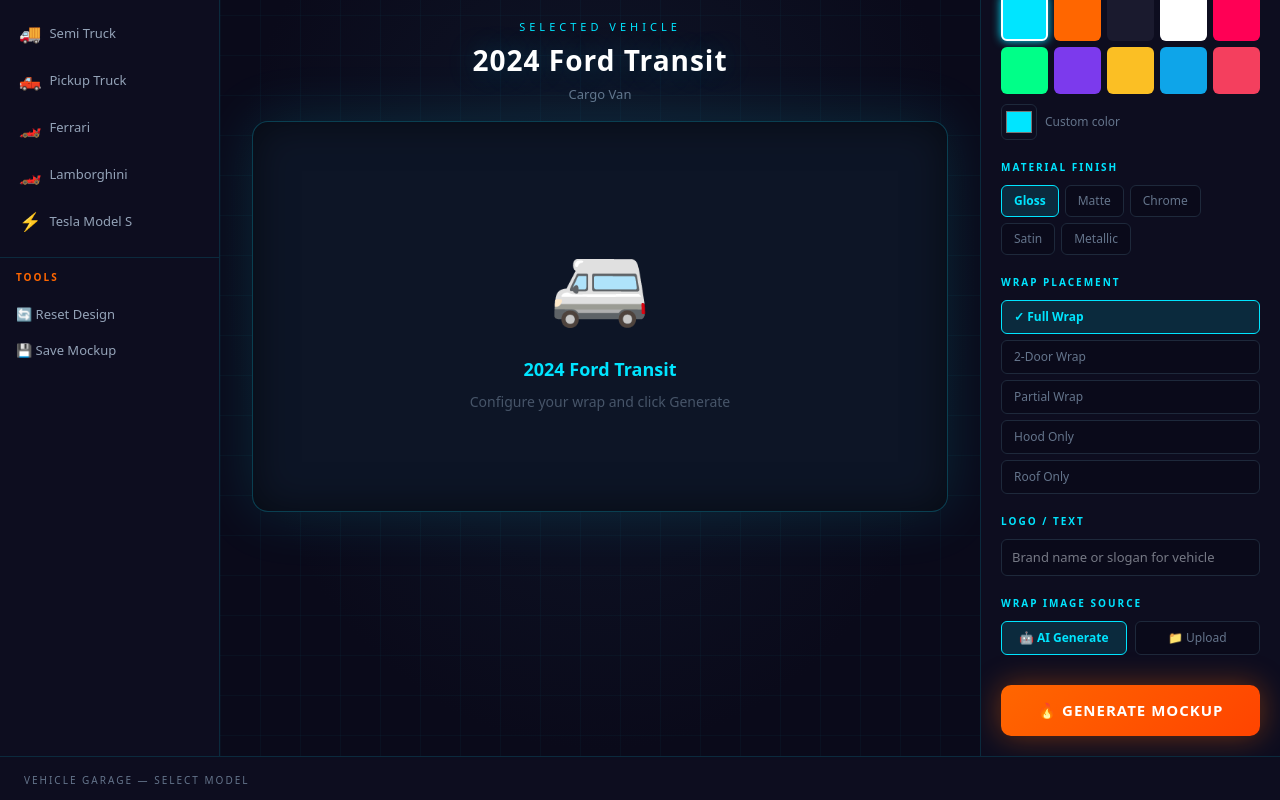
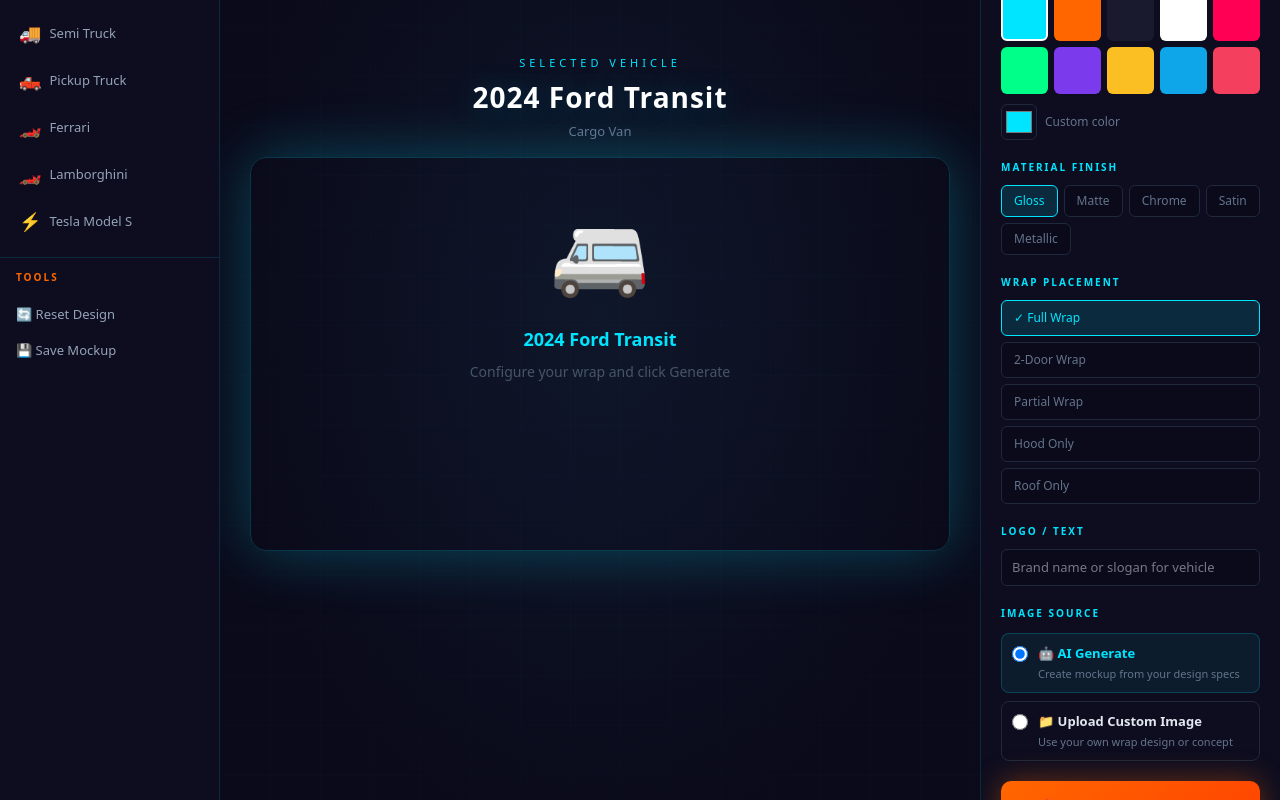
Before and after one commit to ThinkEasy229/nextjs-boilerplate, a Next.js app: page /wrap-lab in a window 1280 px wide. Shown: the part 280-1080 px from the top of the page. Built offline with nearby package versions, Linux system fonts and the light colour scheme.

Commit message:
Improve Wrap Lab UX: Make custom image upload always visible with radio button selection (Option A)

```diff
--- a/app/wrap-lab/page.tsx
+++ b/app/wrap-lab/page.tsx
@@ -38,7 +38,7 @@
   const [material, setMaterial] = useState(MATERIALS[0]);
   const [placement, setPlacement] = useState(PLACEMENTS[0]);
   const [logoText, setLogoText] = useState('');
-  const [useCustomImage, setUseCustomImage] = useState(false);
+  const [imageSource, setImageSource] = useState<'ai' | 'upload'>('ai');
   const [customImageFile, setCustomImageFile] = useState<File | null>(null);
   const [customImagePreview, setCustomImagePreview] = useState<string | null>(null);
   const [isGenerating, setIsGenerating] = useState(false);
@@ -49,7 +49,21 @@
   function handleImageUpload(e: React.ChangeEvent<HTMLInputElement>) {
     const file = e.target.files?.[0];
     if (!file) return;
+
+    // Validate file size (10MB max)
+    if (file.size > 10 * 1024 * 1024) {
+      setError('File size must be less than 10MB');
+      return;
+    }
+
+    // Validate file type
+    if (!['image/jpeg', 'image/png', 'image/webp'].includes(file.type)) {
+      setError('Only JPG, PNG, and WebP images are supported');
+      return;
+    }
+
     setCustomImageFile(file);
+    setError('');
     const reader = new FileReader();
     reader.onload = (ev) => setCustomImagePreview(ev.target?.result as string);
     reader.readAsDataURL(file);
@@ -59,6 +73,11 @@
     setError('');
     if (!companyName.trim()) {
       setError('Please enter a company name.');
+      return;
+    }
+
+    if (imageSource === 'upload' && !customImageFile) {
+      setError('Please upload an image for your wrap design.');
       return;
     }
 
@@ -87,7 +106,7 @@
         preferredColors: `${material} finish, primary color ${colorDesc}, electric accents`,
         designDirection: designDirection,
         tagline: tagline || undefined,
-        goals: `Generate a photorealistic, print-ready ${placement.toLowerCase()} wrap mockup for a ${selectedVehicle.year} ${selectedVehicle.make} ${selectedVehicle.model}. The wrap must be precisely fitted to this exact vehicle body style. Ultra-high quality, studio lighting, dramatic angle, no text artifacts, premium advertising quality.`,
+        goals: `Generate a photorealistic, print-ready ${placement.toLowerCase()} wrap mockup for a ${selectedVehicle.year} ${selectedVehicle.make} ${selectedVehicle.model}. The wrap must be precise, vehicle-accurate, ultra-high quality, studio lighting, dramatic angle, no text artifacts, premium advertising quality.`,
       };
 
       const res = await fetch('/api/wrap-concept', {
@@ -108,12 +127,12 @@
     }
   }
 
-  const displayImage = useCustomImage && customImagePreview ? customImagePreview : result?.imageUrl;
+  const displayImage = imageSource === 'upload' && customImagePreview ? customImagePreview : result?.imageUrl;
 
   return (
     <div style={{ minHeight: '100vh', background: '#0a0a1a', color: '#e2e8f0', fontFamily: 'system-ui, sans-serif' }}>
       {/* Top Header */}
-      <header style={{ background: 'rgba(10,10,26,0.95)', borderBottom: '1px solid #00e5ff33', padding: '12px 24px', display: 'flex', alignItems: 'center', justifyContent: 'space-between', position: 'sticky', top: 0, zIndex: 50 }}>
+      <header style={{ background: 'rgba(10,10,26,0.95)', borderBottom: '1px solid #00e5ff33', padding: '12px 24px', display: 'flex', alignItems: 'center', justifyContent: 'space-between', position: 'sticky', top: 0, zIndex: 100 }}>
         <div style={{ display: 'flex', alignItems: 'center', gap: 12 }}>
           <Link href="/" style={{ color: '#00e5ff', textDecoration: 'none', fontSize: 13, opacity: 0.7 }}>← Home</Link>
           <span style={{ color: '#334155', fontSize: 18 }}>|</span>
@@ -158,22 +177,22 @@
           <div style={{ padding: '0 16px 12px', fontSize: 10, color: '#ff6600', letterSpacing: 2, fontWeight: 700, textTransform: 'uppercase' }}>Tools</div>
           <button
             onClick={() => setResult(null)}
-            style={{ background: 'transparent', border: 'none', color: '#94a3b8', cursor: 'pointer', padding: '8px 16px', textAlign: 'left', fontSize: 13, display: 'flex', alignItems: 'center', gap: 8 }}
+            style={{ background: 'transparent', border: 'none', color: '#94a3b8', cursor: 'pointer', padding: '8px 16px', textAlign: 'left', fontSize: 13, display: 'flex', alignItems: 'center', gap: 8, transition: 'all 0.15s' }}
           >
             🔄 Reset Design
           </button>
           <button
             onClick={() => { if (result?.imageUrl) { window.open(result.imageUrl, '_blank'); } }}
-            style={{ background: 'transparent', border: 'none', color: '#94a3b8', cursor: 'pointer', padding: '8px 16px', textAlign: 'left', fontSize: 13, display: 'flex', alignItems: 'center', gap: 8 }}
+            style={{ background: 'transparent', border: 'none', color: '#94a3b8', cursor: 'pointer', padding: '8px 16px', textAlign: 'left', fontSize: 13, display: 'flex', alignItems: 'center', gap: 8, transition: 'all 0.15s' }}
           >
             💾 Save Mockup
           </button>
         </aside>
 
         {/* CENTER HERO PREVIEW */}
-        <main style={{ background: 'radial-gradient(ellipse at center, #0f172a 0%, #0a0a1a 70%)', display: 'flex', flexDirection: 'column', alignItems: 'center', justifyContent: 'center', padding: 32, position: 'relative', overflow: 'hidden' }}>
+        <main style={{ background: 'radial-gradient(ellipse at center, #0f172a 0%, #0a0a1a 70%)', display: 'flex', flexDirection: 'column', alignItems: 'center', justifyContent: 'center', padding: '32px 24px', position: 'relative', overflow: 'hidden' }}>
           {/* Neon grid lines background */}
-          <div style={{ position: 'absolute', inset: 0, backgroundImage: 'linear-gradient(#00e5ff08 1px, transparent 1px), linear-gradient(90deg, #00e5ff08 1px, transparent 1px)', backgroundSize: '40px 40px', pointerEvents: 'none' }} />
+          <div style={{ position: 'absolute', inset: 0, backgroundImage: 'linear-gradient(#00e5ff08 1px, transparent 1px), linear-gradient(90deg, #00e5ff08 1px, transparent 1px)', backgroundSize: '50px 50px', pointerEvents: 'none', opacity: 0.5 }} />
 
           {/* Vehicle name */}
           <div style={{ position: 'relative', zIndex: 2, textAlign: 'center', marginBottom: 16 }}>
@@ -185,7 +204,7 @@
           </div>
 
           {/* Hero image area */}
-          <div style={{ position: 'relative', zIndex: 2, width: '100%', maxWidth: 700, aspectRatio: '16/9', borderRadius: 16, overflow: 'hidden', border: '1px solid #00e5ff33', boxShadow: '0 0 60px #00e5ff22, inset 0 0 40px #00000088', background: '#0d1526', display: 'flex', alignItems: 'center', justifyContent: 'center' }}>
+          <div style={{ position: 'relative', zIndex: 2, width: '100%', maxWidth: 700, aspectRatio: '16/9', borderRadius: 16, overflow: 'hidden', border: '1px solid #00e5ff33', boxShadow: '0 0 60px #00e5ff44', marginBottom: 20 }}>
             {displayImage ? (
               <Image
                 src={displayImage}
@@ -233,7 +252,7 @@
           )}
 
           {error && (
-            <div style={{ position: 'relative', zIndex: 2, marginTop: 16, background: '#ff005522', border: '1px solid #ff0055', borderRadius: 8, padding: '10px 16px', color: '#ff6b6b', fontSize: 14, maxWidth: 700, width: '100%' }}>
+            <div style={{ position: 'relative', zIndex: 2, marginTop: 16, background: '#ff005522', border: '1px solid #ff0055', borderRadius: 8, padding: '10px 16px', color: '#ff6b6b', fontSize: 13 }}>
               {error}
             </div>
           )}
@@ -274,7 +293,7 @@
                   key={c}
                   onClick={() => setSelectedColor(c)}
                   title={c}
-                  style={{ width: '100%', aspectRatio: '1', background: c, borderRadius: 6, border: selectedColor === c ? '2px solid #fff' : '2px solid transparent', cursor: 'pointer', transition: 'transform 0.1s', boxShadow: selectedColor === c ? `0 0 10px ${c}` : 'none' }}
+                  style={{ width: '100%', aspectRatio: '1', background: c, borderRadius: 6, border: selectedColor === c ? '2px solid #fff' : '2px solid transparent', cursor: 'pointer', transition: 'all 0.15s' }}
                 />
               ))}
             </div>
@@ -297,7 +316,7 @@
                 <button
                   key={m}
                   onClick={() => setMaterial(m)}
-                  style={{ background: material === m ? '#00e5ff22' : '#0a0a1a', border: `1px solid ${material === m ? '#00e5ff' : '#1e293b'}`, color: material === m ? '#00e5ff' : '#64748b', borderRadius: 6, padding: '6px 12px', fontSize: 12, cursor: 'pointer', fontWeight: material === m ? 700 : 400 }}
+                  style={{ background: material === m ? '#00e5ff22' : '#0a0a1a', border: `1px solid ${material === m ? '#00e5ff' : '#1e293b'}`, color: material === m ? '#00e5ff' : '#64748b', borderRadius: 6, padding: '6px 12px', fontSize: 12, cursor: 'pointer', transition: 'all 0.15s' }}
                 >
                   {m}
                 </button>
@@ -313,7 +332,7 @@
                 <button
                   key={p}
                   onClick={() => setPlacement(p)}
-                  style={{ background: placement === p ? '#00e5ff22' : '#0a0a1a', border: `1px solid ${placement === p ? '#00e5ff' : '#1e293b'}`, color: placement === p ? '#00e5ff' : '#64748b', borderRadius: 6, padding: '7px 12px', fontSize: 12, cursor: 'pointer', textAlign: 'left', fontWeight: placement === p ? 700 : 400 }}
+                  style={{ background: placement === p ? '#00e5ff22' : '#0a0a1a', border: `1px solid ${placement === p ? '#00e5ff' : '#1e293b'}`, color: placement === p ? '#00e5ff' : '#64748b', borderRadius: 6, padding: '8px 12px', fontSize: 12, cursor: 'pointer', textAlign: 'left', transition: 'all 0.15s' }}
                 >
                   {placement === p ? '✓ ' : ''}{p}
                 </button>
@@ -332,38 +351,79 @@
             />
           </section>
 
-          {/* Image Mode */}
+          {/* Image Source Selection - OPTION A: Always Visible */}
           <section>
-            <div style={{ fontSize: 10, color: '#00e5ff', letterSpacing: 2, fontWeight: 700, textTransform: 'uppercase', marginBottom: 10 }}>Wrap Image Source</div>
-            <div style={{ display: 'flex', gap: 8, marginBottom: 10 }}>
-              <button
-                onClick={() => setUseCustomImage(false)}
-                style={{ flex: 1, background: !useCustomImage ? '#00e5ff22' : '#0a0a1a', border: `1px solid ${!useCustomImage ? '#00e5ff' : '#1e293b'}`, color: !useCustomImage ? '#00e5ff' : '#64748b', borderRadius: 6, padding: '7px 8px', fontSize: 12, cursor: 'pointer', fontWeight: !useCustomImage ? 700 : 400 }}
-              >
-                🤖 AI Generate
-              </button>
-              <button
-                onClick={() => setUseCustomImage(true)}
-                style={{ flex: 1, background: useCustomImage ? '#ff660022' : '#0a0a1a', border: `1px solid ${useCustomImage ? '#ff6600' : '#1e293b'}`, color: useCustomImage ? '#ff6600' : '#64748b', borderRadius: 6, padding: '7px 8px', fontSize: 12, cursor: 'pointer', fontWeight: useCustomImage ? 700 : 400 }}
-              >
-                📁 Upload
-              </button>
+            <div style={{ fontSize: 10, color: '#00e5ff', letterSpacing: 2, fontWeight: 700, textTransform: 'uppercase', marginBottom: 12 }}>Image Source</div>
+            <div style={{ display: 'flex', flexDirection: 'column', gap: 8 }}>
+
+              {/* AI Generate Option */}
+              <label style={{ display: 'flex', alignItems: 'flex-start', gap: 10, cursor: 'pointer', padding: '10px', borderRadius: 8, background: imageSource === 'ai' ? '#00e5ff11' : 'transparent', border: `1px solid ${imageSource === 'ai' ? '#00e5ff33' : '#1e293b'}`, transition: 'all 0.15s' }}>
+                <input
+                  type="radio"
+                  name="imageSource"
+                  value="ai"
+                  checked={imageSource === 'ai'}
+                  onChange={() => setImageSource('ai')}
+                  style={{ marginTop: 2, cursor: 'pointer', width: 16, height: 16 }}
+                />
+                <div>
+                  <div style={{ fontSize: 13, color: imageSource === 'ai' ? '#00e5ff' : '#e2e8f0', fontWeight: 700 }}>🤖 AI Generate</div>
+                  <div style={{ fontSize: 11, color: '#64748b', marginTop: 2 }}>Create mockup from your design specs</div>
+                </div>
+              </label>
+
+              {/* Upload Option */}
+              <label style={{ display: 'flex', alignItems: 'flex-start', gap: 10, cursor: 'pointer', padding: '10px', borderRadius: 8, background: imageSource === 'upload' ? '#ff660011' : 'transparent', border: `1px solid ${imageSource === 'upload' ? '#ff660033' : '#1e293b'}`, transition: 'all 0.15s' }}>
+                <input
+                  type="radio"
+                  name="imageSource"
+                  value="upload"
+                  checked={imageSource === 'upload'}
+                  onChange={() => setImageSource('upload')}
+                  style={{ marginTop: 2, cursor: 'pointer', width: 16, height: 16 }}
+                />
+                <div>
+                  <div style={{ fontSize: 13, color: imageSource === 'upload' ? '#ff6600' : '#e2e8f0', fontWeight: 700 }}>📁 Upload Custom Image</div>
+                  <div style={{ fontSize: 11, color: '#64748b', marginTop: 2 }}>Use your own wrap design or concept</div>
+                </div>
+              </label>
             </div>
-            {useCustomImage && (
-              <div>
+
+            {/* File Upload Input - Shown when Upload is Selected */}
+            {imageSource === 'upload' && (
+              <div style={{ marginTop: 12 }}>
                 <input
                   ref={fileInputRef}
                   type="file"
-                  accept="image/*"
+                  accept="image/jpeg,image/png,image/webp"
                   onChange={handleImageUpload}
                   style={{ display: 'none' }}
                 />
                 <button
                   onClick={() => fileInputRef.current?.click()}
-                  style={{ width: '100%', background: '#0a0a1a', border: '2px dashed #ff660044', borderRadius: 8, padding: '12px', color: '#ff6600', fontSize: 13, cursor: 'pointer', textAlign: 'center' }}
+                  style={{
+                    width: '100%',
+                    background: '#0a0a1a',
+                    border: '2px dashed #ff660044',
+                    borderRadius: 8,
+                    padding: '12px',
+                    color: '#ff6600',
+                    fontSize: 13,
+                    cursor: 'pointer',
+                    textAlign: 'center',
+                    fontWeight: 600,
+                    transition: 'all 0.15s',
+                    display: 'flex',
+                    alignItems: 'center',
+                    justifyContent: 'center',
+                    gap: 8,
+                  }}
+                  onMouseEnter={(e) => { e.currentTarget.style.borderColor = '#ff6600'; e.currentTarget.style.background = '#ff660011'; }}
+                  onMouseLeave={(e) => { e.currentTarget.style.borderColor = '#ff660044'; e.currentTarget.style.background = '#0a0a1a'; }}
                 >
-                  {customImageFile ? `✓ ${customImageFile.name}` : 'Click to upload wrap image'}
+                  {customImageFile ? `✓ ${customImageFile.name}` : '↑ Click to upload image'}
                 </button>
+                <div style={{ fontSize: 10, color: '#64748b', marginTop: 6, textAlign: 'center' }}>JPG, PNG, or WebP (max 10MB)</div>
               </div>
             )}
           </section>
```
